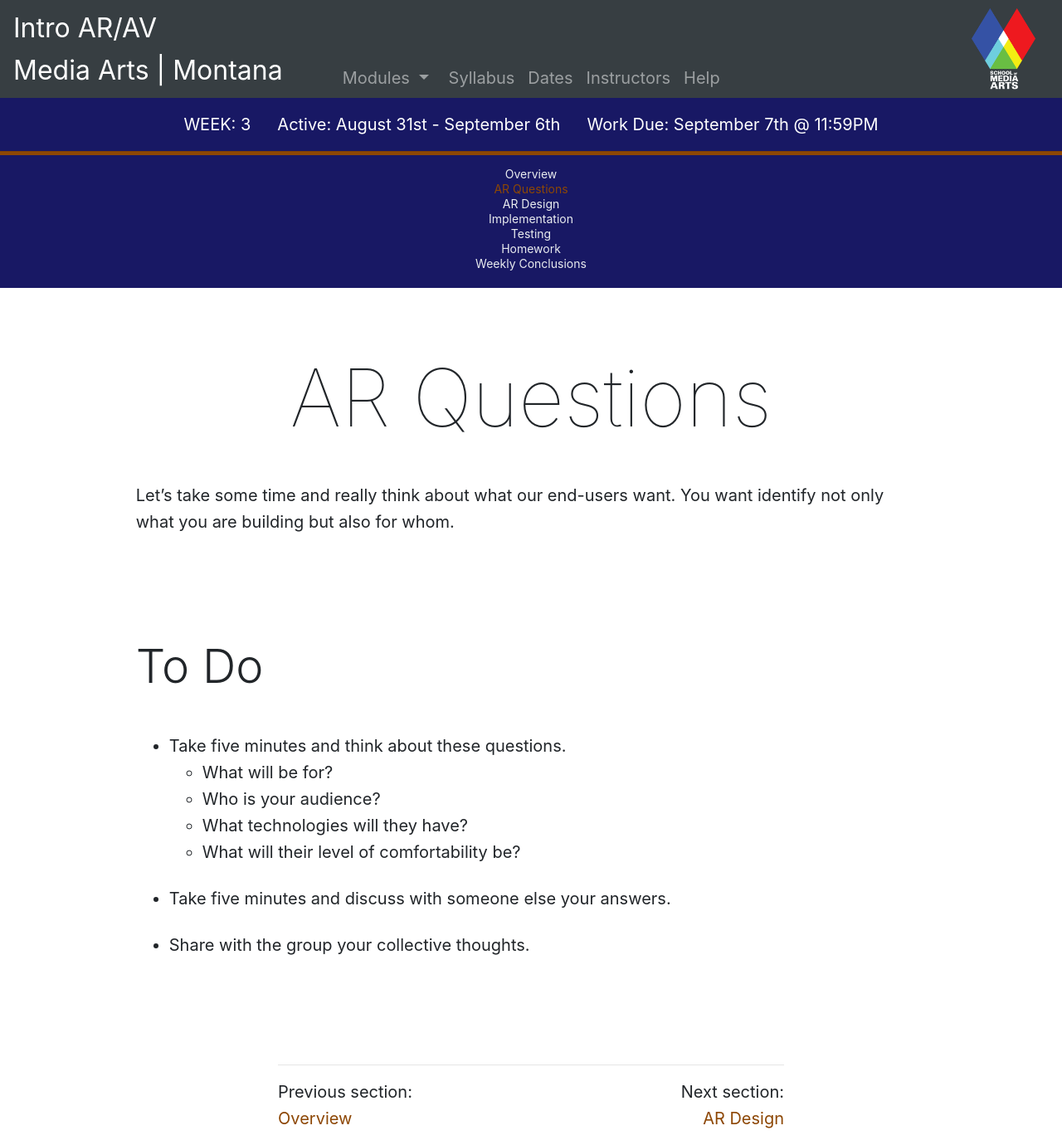
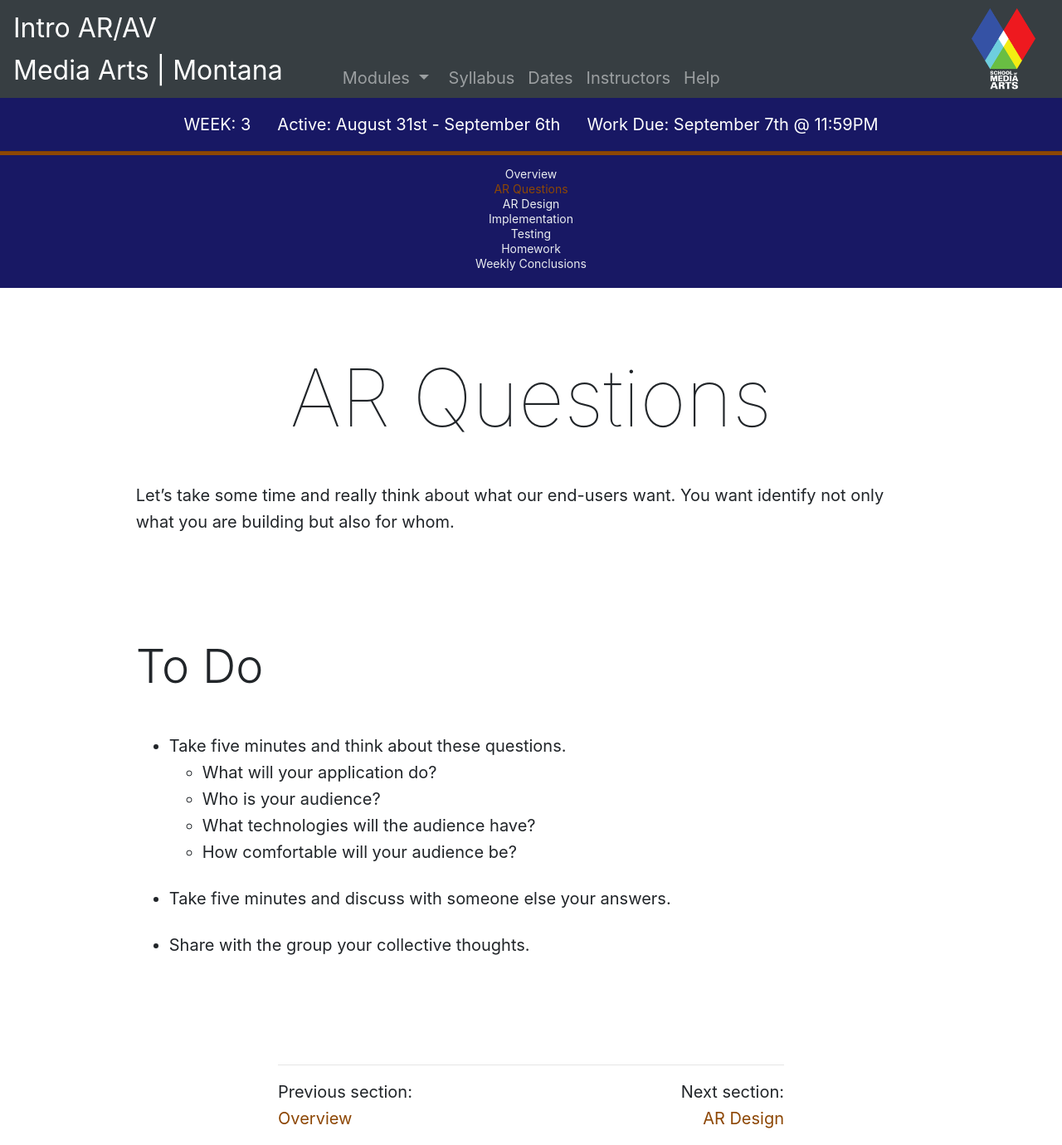
Before and after one commit to Montana-Media-Arts/391_ARVR-Fall2020, a Jekyll site: the page built from modules/week-3/_posts/2017-01-02-questions.md, in a window 1280 px wide. Shown: the whole page at 83% size. Built offline with Jekyll 4.4.1, drawn with Linux system fonts in a browser that asks for light colours; nearby versions of some CDN libraries.

Commit message:
Update 2017-01-02-questions.md

```diff
--- a/modules/week-3/_posts/2017-01-02-questions.md
+++ b/modules/week-3/_posts/2017-01-02-questions.md
@@ -10,9 +10,9 @@ Let's take some time and really think about what our end-users want.  You want i
 ## To Do
 
 * Take five minutes and think about these questions.
-    * What will be for?
+    * What will your application do?
     * Who is your audience?
-    * What technologies will they have?
-    * What will their level of comfortability be?
+    * What technologies will the audience have?
+    * How comfortable will your audience be?
 * Take five minutes and discuss with someone else your answers.
 * Share with the group your collective thoughts.
```
